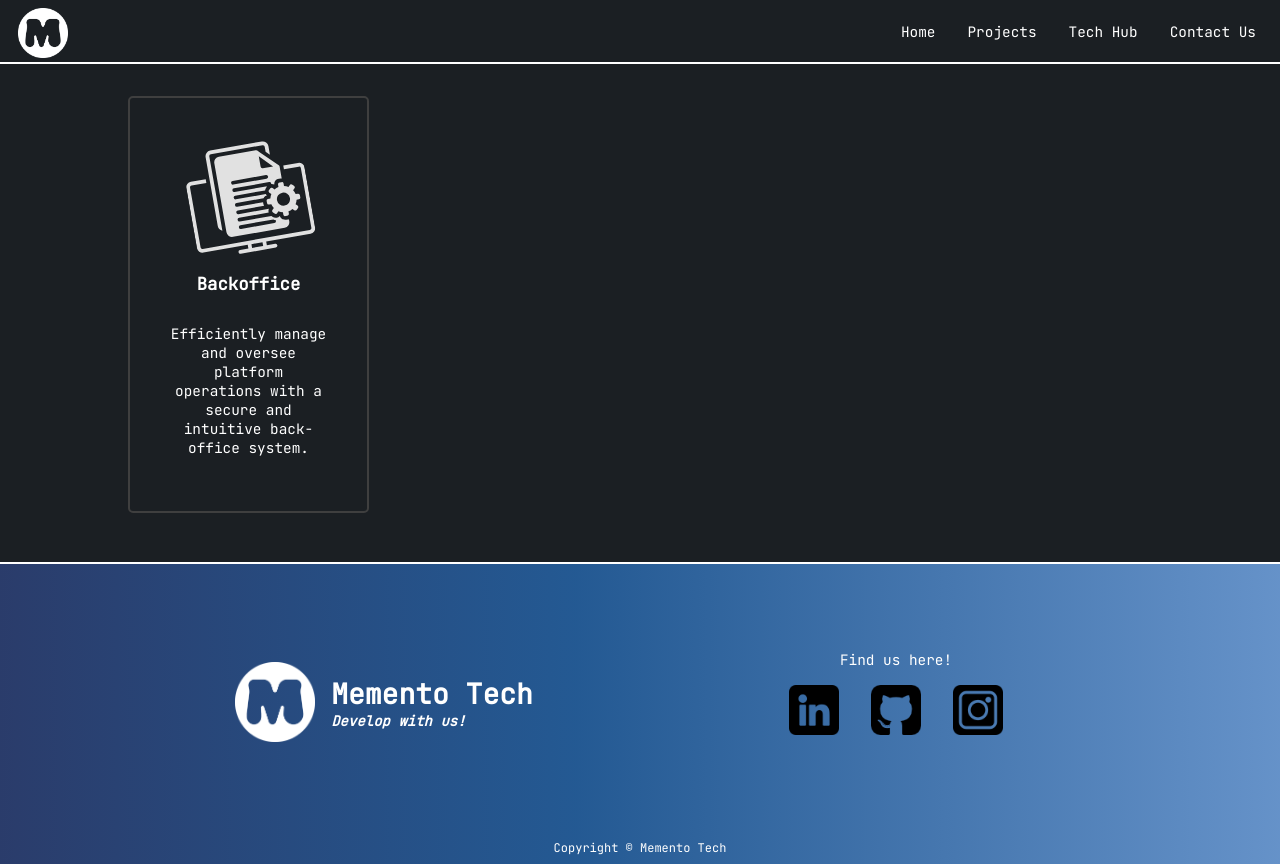
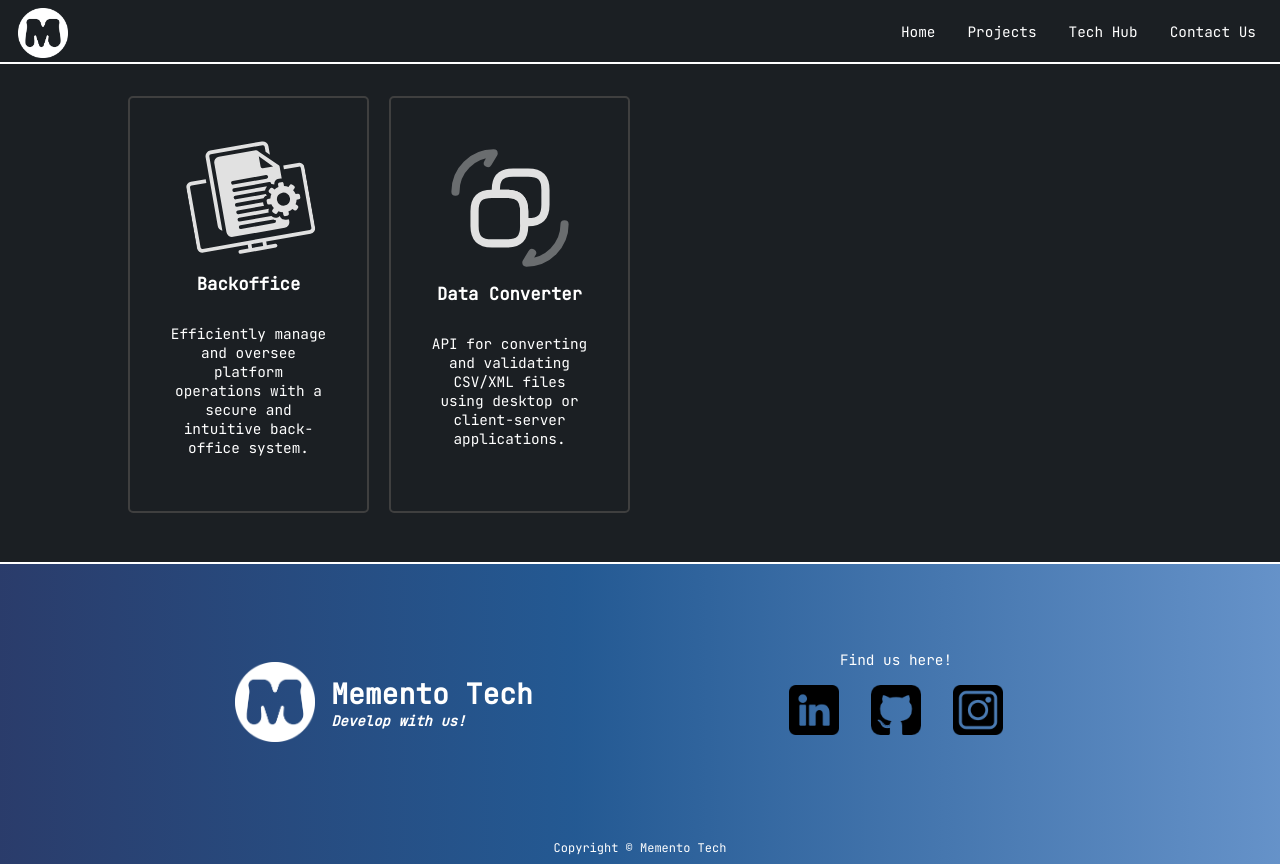
Before and after one commit to memento-tech/memento-tech-website, a React (Create React App) app: page /#/projects in a window 1280 px wide. Built offline with nearby package versions, Linux system fonts and the light colour scheme.

Commit message:
Adding new project

```diff
--- /dev/null
+++ b/src/components/icons/ConvertIcon.jsx
@@ -0,0 +1,53 @@
+const ConvertIcon = () => {
+  return (
+    <svg
+      width="120px"
+      height="120px"
+      viewBox="0 0 22 22"
+      fill="none"
+      xmlns="http://www.w3.org/2000/svg"
+      stroke="#e1e1e1"
+    >
+      <g id="SVGRepo_bgCarrier" stroke-width="0"></g>
+      <g
+        id="SVGRepo_tracerCarrier"
+        stroke-linecap="round"
+        stroke-linejoin="round"
+      ></g>
+      <g>
+        <path
+          d="M13.6 11.5799V14.3099C13.6 16.5899 12.69 17.4999 10.41 17.4999H7.69C5.42 17.4999 4.5 16.5899 4.5 14.3099V11.5799C4.5 9.3099 5.41 8.3999 7.69 8.3999H10.42C12.69 8.3999 13.6 9.3099 13.6 11.5799Z"
+          stroke="#e1e1e1"
+          stroke-width="1.5"
+          stroke-linecap="round"
+          stroke-linejoin="round"
+        ></path>
+        <path
+          d="M17.5004 7.68V10.41C17.5004 12.69 16.5904 13.6 14.3104 13.6H13.6004V11.58C13.6004 9.31 12.6904 8.4 10.4104 8.4H8.40039V7.68C8.40039 5.4 9.31039 4.5 11.5904 4.5H14.3204C16.5904 4.5 17.5004 5.41 17.5004 7.68Z"
+          stroke="#e1e1e1"
+          stroke-width="1.5"
+          stroke-linecap="round"
+          stroke-linejoin="round"
+        ></path>
+        <path
+          opacity="0.4"
+          d="M21 14C21 17.87 17.87 21 14 21L15.05 19.25"
+          stroke="#e1e1e1"
+          stroke-width="1.5"
+          stroke-linecap="round"
+          stroke-linejoin="round"
+        ></path>
+        <path
+          opacity="0.4"
+          d="M1 8C1 4.13 4.13 1 8 1L6.95 2.75"
+          stroke="#e1e1e1"
+          stroke-width="1.5"
+          stroke-linecap="round"
+          stroke-linejoin="round"
+        ></path>
+      </g>
+    </svg>
+  );
+};
+
+export default ConvertIcon;
--- a/src/data/projectsData.jsx
+++ b/src/data/projectsData.jsx
@@ -1,4 +1,5 @@
 import BackofficeIcon from "../components/icons/BackofficeIcon";
+import ConvertIcon from "../components/icons/ConvertIcon";
 
 const projectsData = [
   {
@@ -14,6 +15,19 @@ const projectsData = [
     link: "documentation?project=backoffice",
     icon: <BackofficeIcon />,
   },
+  {
+    id: "xmlToCsvConverter",
+    gitUrl:
+      "https://github.com/memento-tech/memento-tech-xml-to-csv-converter/",
+    readmeUrl:
+      "https://raw.githubusercontent.com/memento-tech/memento-tech-xml-to-csv-converter/main/README.md",
+    name: "XML to CSV Converter",
+    shortName: "Data Converter",
+    description:
+      "API for converting and validating CSV/XML files using desktop or client-server applications.",
+    link: "documentation?project=xmlToCsvConverter",
+    icon: <ConvertIcon />,
+  },
 ];
 
 export default projectsData;
```
